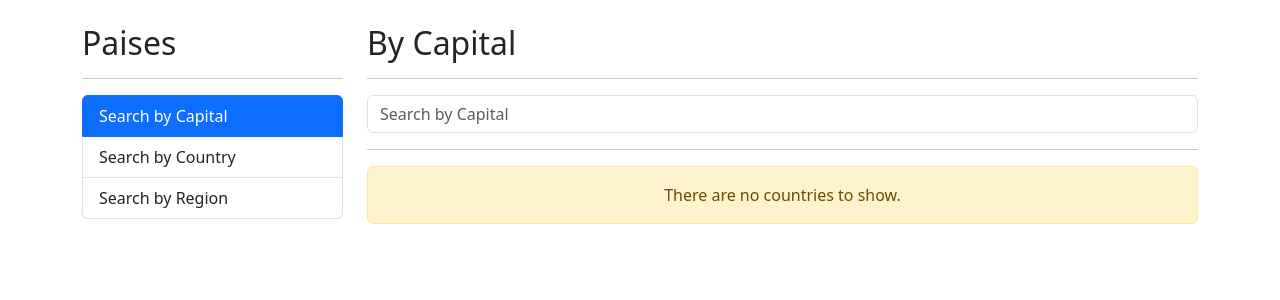
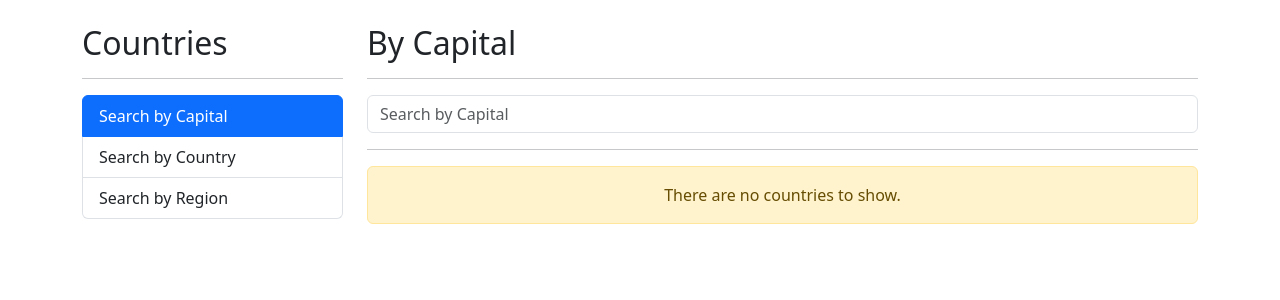
Before and after one commit to CodeJairo/RoutingApp---Angular, an Angular app: page /countries/by-capital in a window 1280 px wide. Shown: the top 300 px of the page. Built offline with nearby package versions, Linux system fonts and the light colour scheme.

Commit message:
Update sidebar component to display "Countries" instead of "Paises"

```diff
--- a/src/app/shared/components/sidebar/sidebar.component.html
+++ b/src/app/shared/components/sidebar/sidebar.component.html
@@ -1,36 +1,8 @@
-<h2>Paises</h2>
+<h2>Countries</h2>
 
 <hr />
 
 <ul class="list-group">
-
-  <!-- <li
-    class="list-group-item"
-    routerLink=""
-    routerLinkActive="active"
-    [routerLinkActiveOptions]="{ exact: true }"
-  >
-    Home Page
-  </li>
-
-  <li
-    class="list-group-item active"
-    routerLink="about"
-    routerLinkActive="active"
-  >
-    About
-  </li>
-
-  <li
-    class="list-group-item active"
-    routerLink="contact"
-    routerLinkActive="active"
-  >
-    Contact Page
-  </li> -->
-
-  <!-- ? -->
-
   <li
     class="list-group-item active"
     routerLink="countries/by-capital"
```
